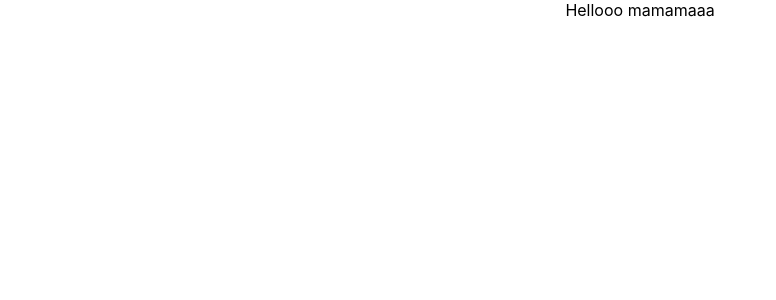
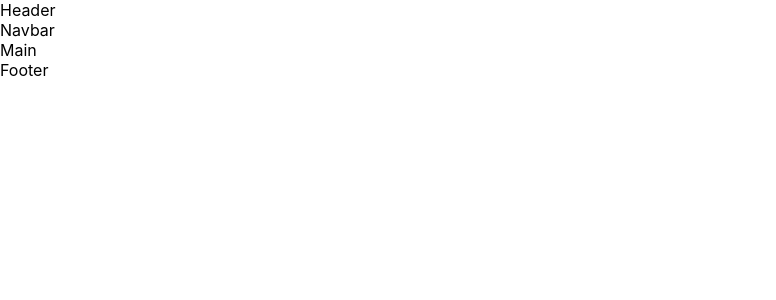
Before and after one commit to ChristopherChantres/meta-capstone-project, a React (Create React App) app: page / in a window 1280 px wide. Shown: the top 300 px of the page, without its empty margins (0-776 px from the left). Built offline with nearby package versions, Linux system fonts and the light colour scheme.

Commit message:
App's sections broken down into React components

```diff
--- a/src/App.js
+++ b/src/App.js
@@ -1,10 +1,16 @@
-import './App.css';
+import Header from "./components/Header";
+import Navbar from "./components/Navbar";
+import Footer from "./components/Footer";
+import Main from "./components/Main";
 
-function App() {
+const App = () => {
   return (
-    <div className="App">
-      Hellooo mamamaaa
-    </div>
+    <>
+      <Header />
+      <Navbar />
+      <Main />
+      <Footer />
+    </>
   );
 }
 
--- /dev/null
+++ b/src/components/Footer.jsx
@@ -0,0 +1,9 @@
+import React from 'react'
+
+const Footer = () => {
+  return (
+    <div>Footer</div>
+  )
+}
+
+export default Footer
--- /dev/null
+++ b/src/components/Header.jsx
@@ -0,0 +1,9 @@
+import React from 'react'
+
+const Header = () => {
+  return (
+    <div>Header</div>
+  )
+}
+
+export default Header
--- /dev/null
+++ b/src/components/Main.jsx
@@ -0,0 +1,9 @@
+import React from 'react'
+
+const Main = () => {
+  return (
+    <div>Main</div>
+  )
+}
+
+export default Main
--- /dev/null
+++ b/src/components/Navbar.jsx
@@ -0,0 +1,9 @@
+import React from 'react'
+
+const Navbar = () => {
+  return (
+    <div>Navbar</div>
+  )
+}
+
+export default Navbar
```
